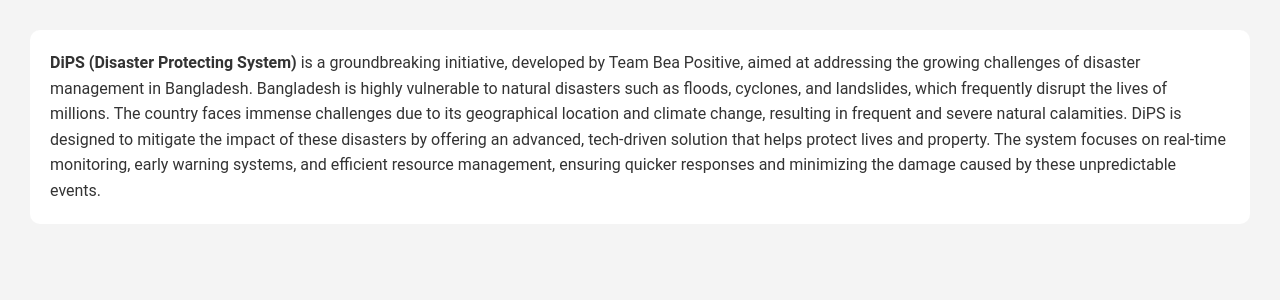
After one commit to Shamimahmed523/DiPS-0.1, a PHP site: page /information.html in a window 1280 px wide. The commit adds this page. Shown: the top 300 px of the page. Run offline with PHP 8.4, Linux system fonts and the light colour scheme.

Commit message:
Add files via upload
Signed-off-by: Shamimahmed523 <154733495+Shamimahmed523@users.noreply.github.com>

```diff
--- /dev/null
+++ b/information.html
@@ -0,0 +1,16 @@
+<!DOCTYPE html>
+<html lang="en">
+<head>
+    <meta charset="UTF-8">
+    <meta name="viewport" content="width=device-width, initial-scale=1.0">
+    <title>DiPS</title>
+    <link rel="stylesheet" href="style.css">
+</head>
+<body>
+    <div class="info">
+        <p>
+            <b>DiPS (Disaster Protecting System)</b> is a groundbreaking initiative, developed by Team Bea Positive, aimed at addressing the growing challenges of disaster management in Bangladesh. Bangladesh is highly vulnerable to natural disasters such as floods, cyclones, and landslides, which frequently disrupt the lives of millions. The country faces immense challenges due to its geographical location and climate change, resulting in frequent and severe natural calamities. DiPS is designed to mitigate the impact of these disasters by offering an advanced, tech-driven solution that helps protect lives and property. The system focuses on real-time monitoring, early warning systems, and efficient resource management, ensuring quicker responses and minimizing the damage caused by these unpredictable events.</p>
+
+    </div>
+    </body>
+</html>
--- a/style.css
+++ b/style.css
@@ -43,7 +43,7 @@ header h1 {
     font-size: 1.2rem;
 }
 
-button {
+/* button {
     padding: 10px 20px;
     background-color: #333;
     color: white;
@@ -51,7 +51,7 @@ button {
     cursor: pointer;
     font-family: 'Poppins', sans-serif;
     transition: background-color 0.3s ease;
-}
+} */
 
 button:hover {
     background-color: #555;
@@ -64,18 +64,25 @@ button:hover {
     margin: 40px 20px;
 }
 
-.card {
+a {
     background-color: white;
     padding: 20px;
     width: 30%;
     box-shadow: 0px 4px 8px rgba(0, 0, 0, 0.1);
     border-radius: 10px;
     text-align: center;
+    text-decoration: none;
+    color: black;
 }
 
-.card span {
-    font-size: 2em;
+a .card span{
+    font-size: 4em;
 }
+
+.card {
+    text-decoration: none;
+}
+
 
 .card p {
     font-size: 1rem;
@@ -98,3 +105,13 @@ footer {
     position: absolute;
     bottom: 0px;
 }
+
+
+/* Information open */
+.info p{
+    margin: 30px;
+    padding: 20px;
+    border-radius: 10px;
+    background-color: white
+}
+/* Information close */
```
Also changed, not shown: index.html (+19 -7 lines).
